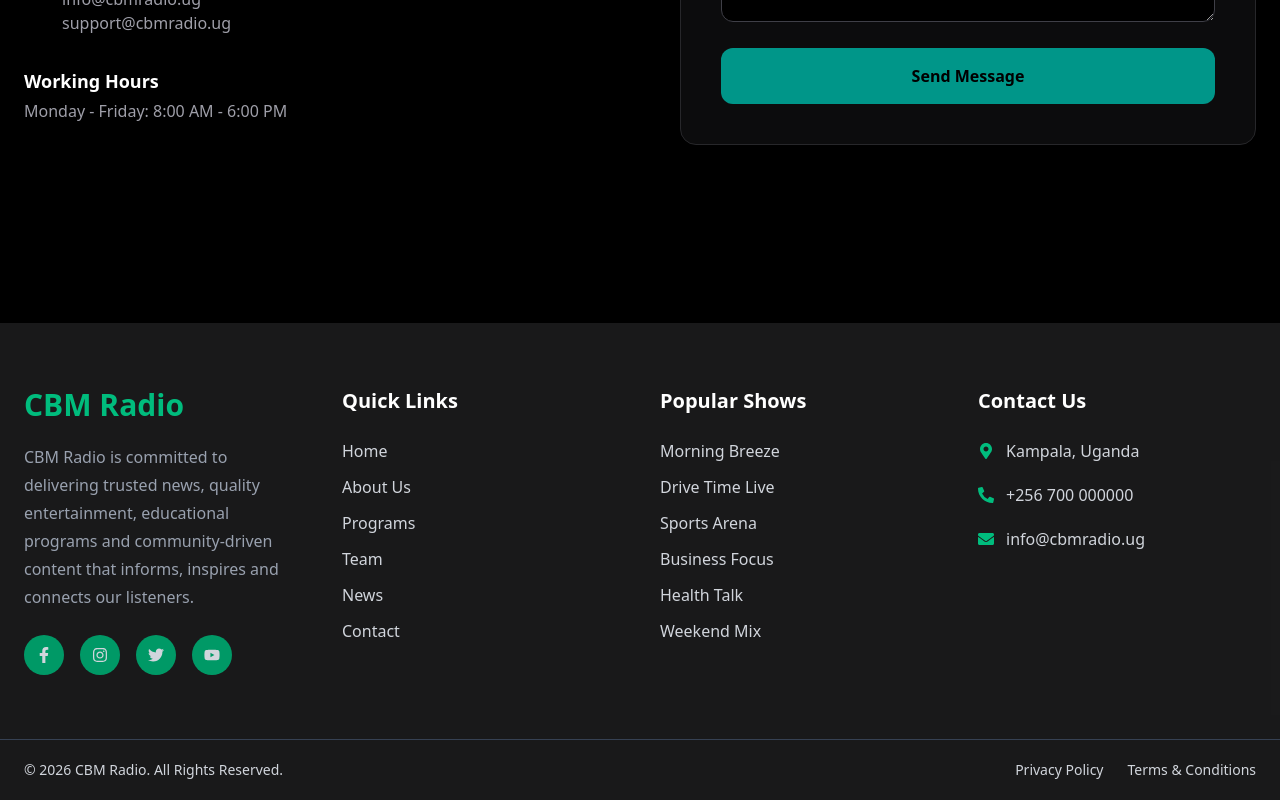
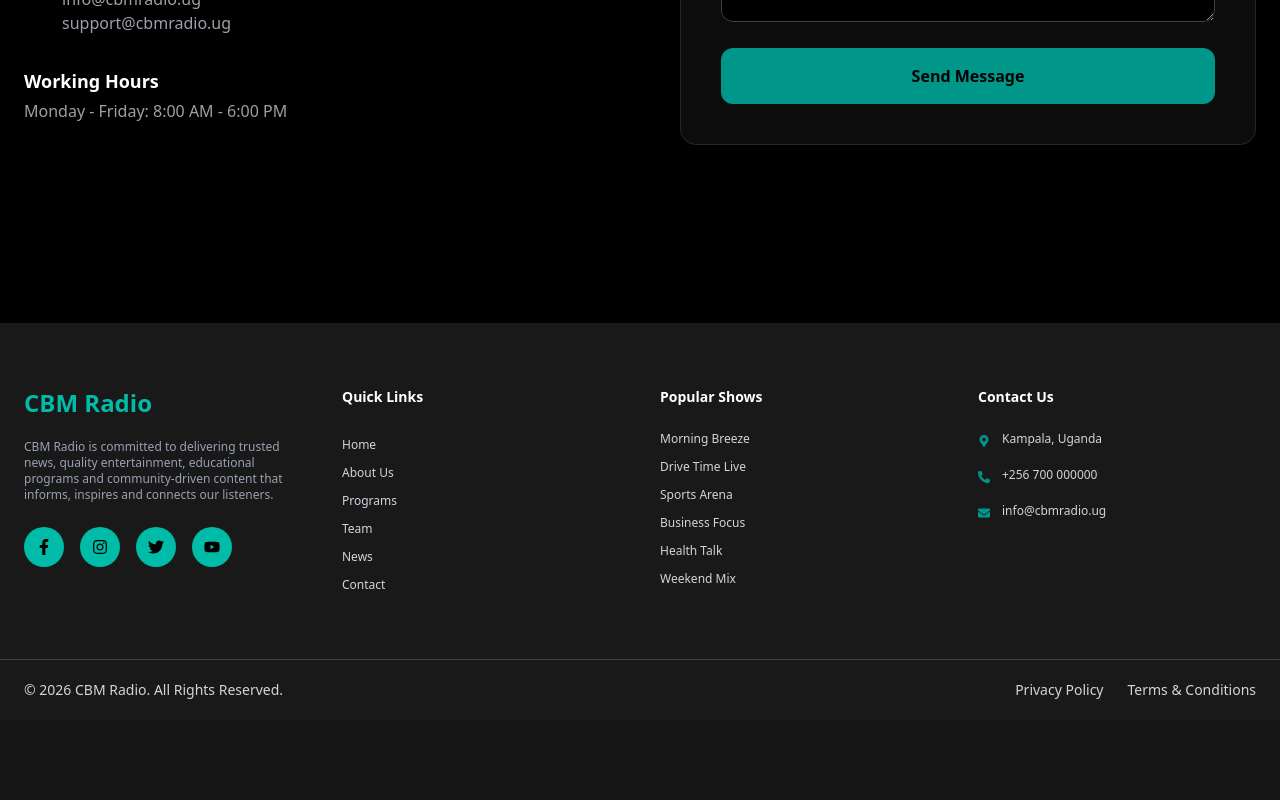
Before and after one commit to CBM-GROUP/cbmradio3-publicwebsite, a Next.js app: page / in a window 1280 px wide. Shown: the part 5636-6436 px from the top of the page. After the commit the page ends 6356 px from the top, so only its background shows below. Built offline with nearby package versions, Linux system fonts and the light colour scheme.

Commit message:
improve on the UI os the footer

```diff
--- a/src/components/footer.tsx
+++ b/src/components/footer.tsx
@@ -19,11 +19,11 @@ export default function Footer() {
 
         {/* Logo & About */}
         <div>
-          <h2 className="text-3xl font-bold text-emerald-500">
+          <h2 className="text-2xl font-bold text-teal-500">
             CBM Radio
           </h2>
 
-          <p className="mt-5 leading-7 text-gray-400">
+          <p className="mt-5 text-xs text-gray-400">
             CBM Radio is committed to delivering trusted news,
             quality entertainment, educational programs and
             community-driven content that informs, inspires and
@@ -36,9 +36,9 @@ export default function Footer() {
               target="_blank"
               rel="noopener noreferrer"
               aria-label="Visit CBM Group"
-              className="bg-emerald-600 p-3 rounded-full hover:bg-white hover:text-emerald-600 transition"
+              className="bg-teal-500 p-3 rounded-full hover:bg-teal-600 transition"
             >
-              <FaFacebookF />
+              <FaFacebookF color="black" />
             </Link>
 
             <Link
@@ -46,9 +46,9 @@ export default function Footer() {
               target="_blank"
               rel="noopener noreferrer"
               aria-label="Visit CBM Group"
-              className="bg-emerald-600 p-3 rounded-full hover:bg-white hover:text-emerald-600 transition"
+              className="bg-teal-500 p-3 rounded-full hover:bg-teal-600 transition"
             >
-              <FaInstagram />
+              <FaInstagram  color="black" />
             </Link>
 
             <Link
@@ -56,62 +56,62 @@ export default function Footer() {
               target="_blank"
               rel="noopener noreferrer"
               aria-label="Visit CBM Group"
-              className="bg-emerald-600 p-3 rounded-full hover:bg-white hover:text-emerald-600 transition"
+              className="bg-teal-500 p-3 rounded-full hover:bg-teal-600 transition"
             >
-              <FaTwitter />
+              <FaTwitter  color="black" />
             </Link>
 
-            <a
+            <Link
               href="https://www.cbmgroup.org/"
               target="_blank"
               rel="noopener noreferrer"
               aria-label="Visit CBM Group"
-              className="bg-emerald-600 p-3 rounded-full hover:bg-white hover:text-emerald-600 transition"
+              className="bg-teal-500 p-3 rounded-full hover:bg-teal-600 transition"
             >
-              <FaYoutube />
-            </a>
+              <FaYoutube  color="black" />
+            </Link>
           </div>
         </div>
 
         {/* Quick Links */}
         <div>
-          <h3 className="text-white text-xl font-semibold mb-6">
+          <h3 className="text-white text-sm font-semibold mb-6">
             Quick Links
           </h3>
 
-          <ul className="space-y-3">
+          <ul className="space-y-1">
             <li>
-              <Link href="/" className="hover:text-emerald-500">
+              <Link href="/" className="hover:text-emerald-500 text-xs">
                 Home
               </Link>
             </li>
 
             <li>
-              <Link href="/about" className="hover:text-emerald-500">
+              <Link href="/about" className="hover:text-emerald-500 text-xs">
                 About Us
               </Link>
             </li>
 
             <li>
-              <Link href="/programs" className="hover:text-emerald-500">
+              <Link href="/programs" className="hover:text-emerald-500 text-xs">
                 Programs
               </Link>
             </li>
 
             <li>
-              <Link href="/team" className="hover:text-emerald-500">
+              <Link href="/team" className="hover:text-emerald-500 text-xs">
                 Team
               </Link>
             </li>
 
             <li>
-              <Link href="/news" className="hover:text-emerald-500">
+              <Link href="/news" className="hover:text-emerald-500 text-xs">
                 News
               </Link>
             </li>
 
             <li>
-              <Link href="/contact" className="hover:text-emerald-500">
+              <Link href="/contact" className="hover:text-emerald-500 text-xs">
                 Contact
               </Link>
             </li>
@@ -120,12 +120,12 @@ export default function Footer() {
 
         {/* Popular Programs */}
         <div>
-          <h3 className="text-white text-xl font-semibold mb-6">
+          <h3 className="text-white text-sm font-semibold mb-6">
             Popular Shows
           </h3>
 
-          <ul className="space-y-3">
-            <li>Morning Breeze</li>
+          <ul className="space-y-3 text-xs">
+            <li>Morning Breeze </li>
             <li>Drive Time Live</li>
             <li>Sports Arena</li>
             <li>Business Focus</li>
@@ -136,24 +136,24 @@ export default function Footer() {
 
         {/* Contact */}
         <div>
-          <h3 className="text-white text-xl font-semibold mb-6">
+          <h3 className="text-white text-sm font-semibold mb-6">
             Contact Us
           </h3>
 
-          <div className="space-y-5">
+          <div className="space-y-5 text-xs">
 
             <div className="flex gap-3">
-              <FaMapMarkerAlt className="text-emerald-500 mt-1" />
+              <FaMapMarkerAlt className="text-teal-600 mt-1" />
               <p>Kampala, Uganda</p>
             </div>
 
             <div className="flex gap-3">
-              <FaPhoneAlt className="text-emerald-500 mt-1" />
+              <FaPhoneAlt className="text-teal-600 mt-1" />
               <p>+256 700 000000</p>
             </div>
 
             <div className="flex gap-3">
-              <FaEnvelope className="text-emerald-500 mt-1" />
+              <FaEnvelope className="text-teal-600  mt-1" />
               <p>info@cbmradio.ug</p>
             </div>
 
```
